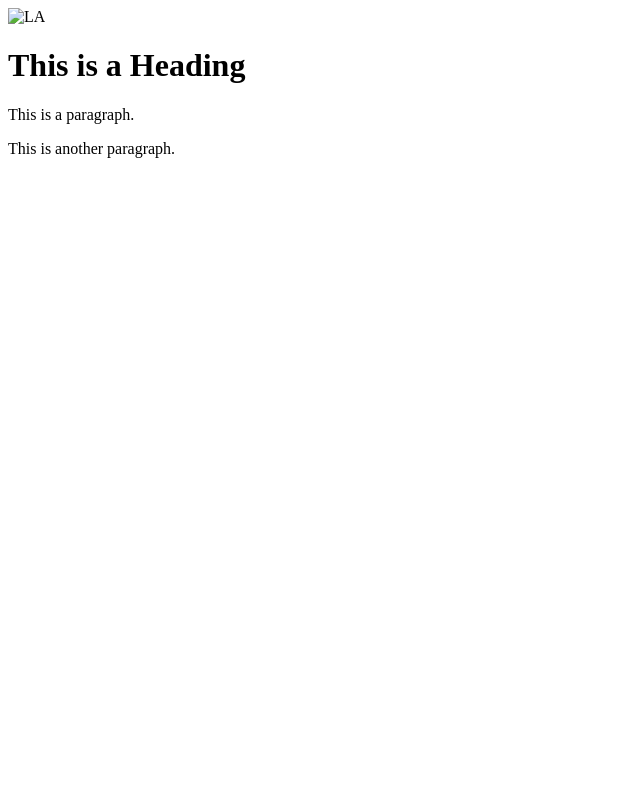
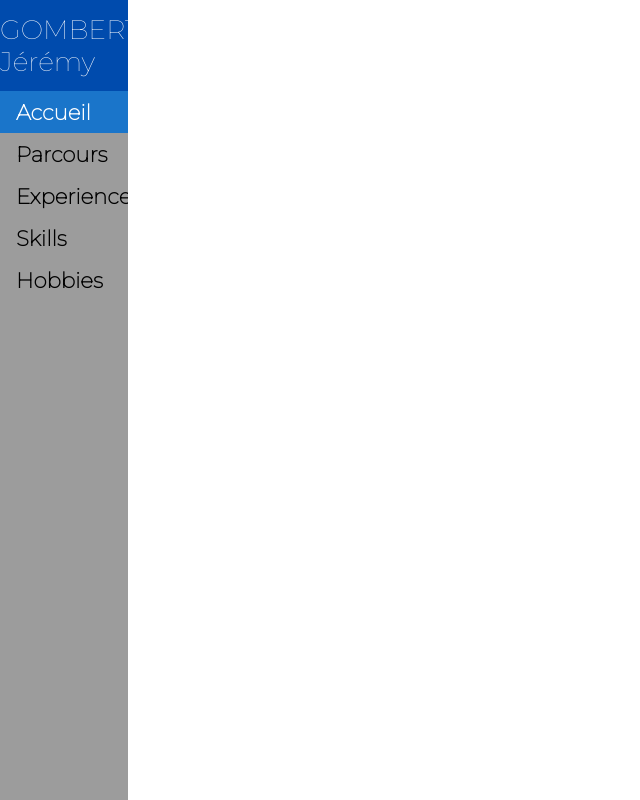
Before and after one commit to jGombert/jGombert.github.io, a plain HTML site: page index.html in a window 1280 px wide. Shown: the whole page, without its empty margins (0-640 px from the left). Drawn offline with Linux system fonts and the light colour scheme.

Commit message:
home sidebar

```diff
--- /dev/null
+++ b/css/main.css
@@ -0,0 +1,65 @@
+/* Import de la police*/
+@import url('https://fonts.googleapis.com/css2?family=Montserrat:wght@100&display=swap');
+
+/* Général */
+html, body {
+    padding: 0;
+    margin: 0;
+    font-family: 'Montserrat', sans-serif;
+    font-weight: bold;
+  }
+
+  /* Div sur le coté gauche */
+.side {
+    margin: 0;
+    height: 100%;
+    padding: 0;
+    display:flex;
+    flex-direction: column;
+    flex-wrap: wrap;
+  }
+
+    .name {
+        background-color: #004bad;
+        font-size: 20pt;
+        color: white;
+        margin: 0;
+        padding: 0;
+        width: 10%;
+        line-height: 0.2em;
+        font-family: 'Montserrat', sans-serif;
+        font-weight: lighter;
+        }
+
+    .sidenav {
+        margin: 0;
+      }
+
+      ul {
+        list-style-type: none;
+        margin: 0;
+        padding: 0;
+        width: 10%;
+        background-color: #9c9c9c;
+        position: fixed;
+        height: 100%;
+        overflow: auto;
+      }
+
+      li a {
+        display: block;
+        color: #000;
+        padding: 8px 16px;
+        text-decoration: none;
+        font-size: 16pt;
+      }
+
+      li a.active {
+        background-color: #006dd3d5;
+        color: white;
+      }
+
+      li a:hover:not(.active) {
+        background-color: #006dd3d5;
+        color: white;
+      }
--- a/index.html
+++ b/index.html
@@ -1,21 +1,31 @@
 <!DOCTYPE html>
-<html lang="en">
+<html lang="fr">
 <meta charset="UTF-8">
-<title>Page Title</title>
+<title>Gombert Jeremy - Curriculum Vitae</title>
+
 <meta name="viewport" content="width=device-width,initial-scale=1">
-<link rel="stylesheet" href="">
-<style>
-</style>
-<script src=""></script>
+<link rel="stylesheet" href="css/main.css">
+
 
 <body>
+    <div class="side">
 
-    <img src="img_la.jpg" alt="LA" style="width:100%">
+        <div class="name">
+            <p> GOMBERT</p>
+            <p>Jérémy</p>
+        </div>
 
-    <div class="">
-        <h1>This is a Heading</h1>
-        <p>This is a paragraph.</p>
-        <p>This is another paragraph.</p>
+        <!-- Side navigation -->
+        <div class="sidenav">
+            <ul>
+                <li><a class="active" href="#home">Accueil</a></li>
+                <li><a href="#news">Parcours</a></li>
+                <li><a href="#contact">Experience</a></li>
+                <li><a href="#about">Skills</a></li>
+                <li><a href="#about">Hobbies</a></li>
+            </ul>
+        </div>
+
     </div>
 
 </body>
```
